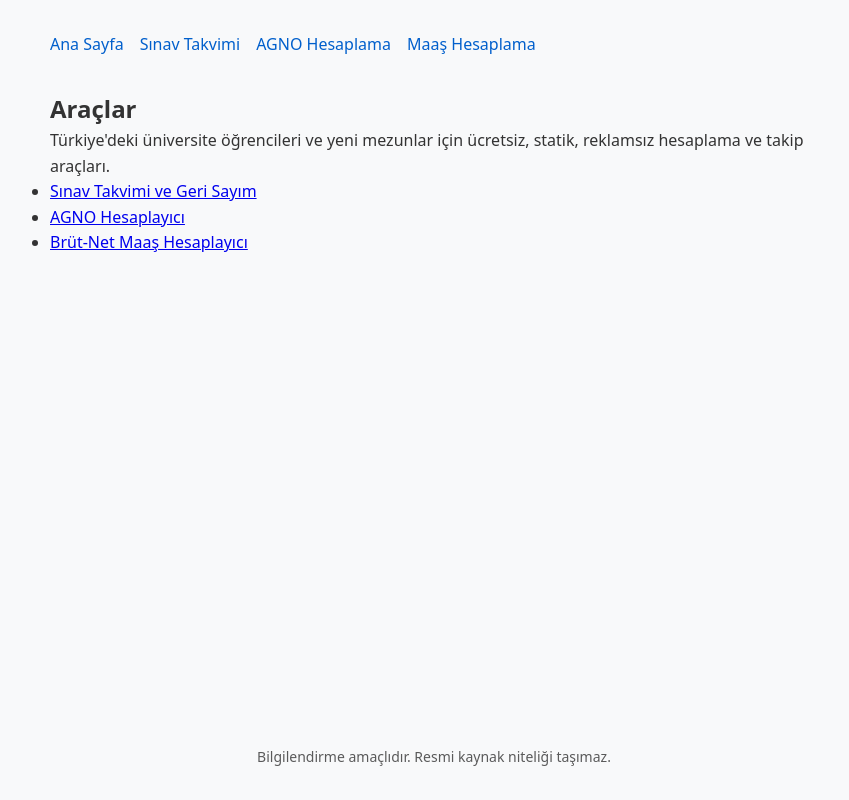
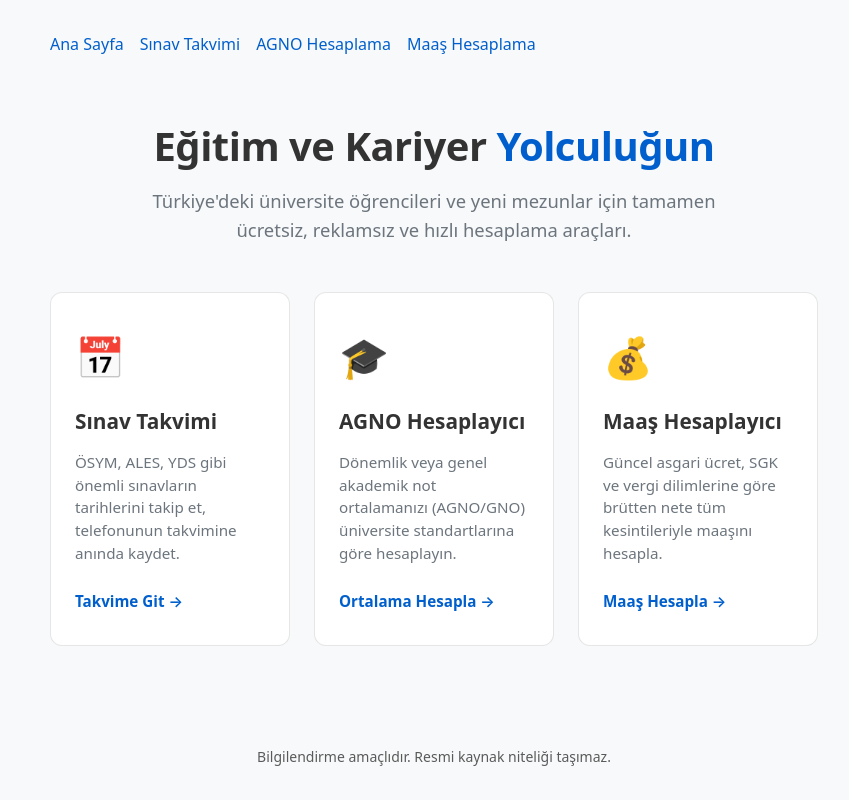
Before and after one commit to memesterpatugan/UniRota, an Astro site: page / in a window 1280 px wide. Shown: the whole page, without its empty margins (206-1055 px from the left). Built offline with nearby package versions, Linux system fonts and the light colour scheme; Astro itself is replaced by a stand-in of ours.

Commit message:
Feat: Ana sayfa tasarimi (Hero ve modern Card'lar ile) yenilendi

```diff
--- a/src/pages/index.astro
+++ b/src/pages/index.astro
@@ -3,13 +3,116 @@ import Layout from '../layouts/Layout.astro';
 ---
 
 <Layout title="Öğrenci ve Mezun Araçları">
-	<section>
-		<h1>Araçlar</h1>
-		<p>Türkiye'deki üniversite öğrencileri ve yeni mezunlar için ücretsiz, statik, reklamsız hesaplama ve takip araçları.</p>
-		<ul>
-			<li><a href="/sinav-takvimi">Sınav Takvimi ve Geri Sayım</a></li>
-			<li><a href="/agno-hesaplama">AGNO Hesaplayıcı</a></li>
-			<li><a href="/maas-hesaplama">Brüt-Net Maaş Hesaplayıcı</a></li>
-		</ul>
-	</section>
+  <div class="hero">
+    <h1>Eğitim ve Kariyer <span class="highlight">Yolculuğun</span></h1>
+    <p class="subtitle">Türkiye'deki üniversite öğrencileri ve yeni mezunlar için tamamen ücretsiz, reklamsız ve hızlı hesaplama araçları.</p>
+  </div>
+
+  <div class="tools-grid">
+    <a href="/sinav-takvimi" class="tool-card">
+      <div class="icon">📅</div>
+      <h2>Sınav Takvimi</h2>
+      <p>ÖSYM, ALES, YDS gibi önemli sınavların tarihlerini takip et, telefonunun takvimine anında kaydet.</p>
+      <span class="action-link">Takvime Git &rarr;</span>
+    </a>
+
+    <a href="/agno-hesaplama" class="tool-card">
+      <div class="icon">🎓</div>
+      <h2>AGNO Hesaplayıcı</h2>
+      <p>Dönemlik veya genel akademik not ortalamanızı (AGNO/GNO) üniversite standartlarına göre hesaplayın.</p>
+      <span class="action-link">Ortalama Hesapla &rarr;</span>
+    </a>
+
+    <a href="/maas-hesaplama" class="tool-card">
+      <div class="icon">💰</div>
+      <h2>Maaş Hesaplayıcı</h2>
+      <p>Güncel asgari ücret, SGK ve vergi dilimlerine göre brütten nete tüm kesintileriyle maaşını hesapla.</p>
+      <span class="action-link">Maaş Hesapla &rarr;</span>
+    </a>
+  </div>
 </Layout>
+
+<style>
+  .hero {
+    text-align: center;
+    padding: 2rem 0 3rem 0;
+  }
+  .hero h1 {
+    font-size: 2.5rem;
+    margin-bottom: 1rem;
+    line-height: 1.2;
+    letter-spacing: -0.5px;
+  }
+  .hero .highlight {
+    color: var(--primary-color);
+  }
+  .hero .subtitle {
+    font-size: 1.15rem;
+    color: #6c757d;
+    max-width: 600px;
+    margin: 0 auto;
+    line-height: 1.6;
+  }
+  .tools-grid {
+    display: grid;
+    grid-template-columns: repeat(auto-fit, minmax(230px, 1fr));
+    gap: 1.5rem;
+  }
+  .tool-card {
+    background: var(--container-bg);
+    border: 1px solid rgba(128, 128, 128, 0.2);
+    border-radius: 12px;
+    padding: 2rem 1.5rem;
+    text-decoration: none;
+    color: var(--text-color);
+    transition: transform 0.2s ease, box-shadow 0.2s ease, border-color 0.2s ease;
+    display: flex;
+    flex-direction: column;
+    height: 100%;
+  }
+  .tool-card:hover {
+    transform: translateY(-5px);
+    box-shadow: 0 10px 20px rgba(0,0,0,0.05);
+    border-color: var(--primary-color);
+  }
+  .icon {
+    font-size: 2.5rem;
+    margin-bottom: 1rem;
+  }
+  .tool-card h2 {
+    font-size: 1.3rem;
+    margin-bottom: 0.75rem;
+    margin-top: 0;
+  }
+  .tool-card p {
+    color: #6c757d;
+    font-size: 0.95rem;
+    line-height: 1.5;
+    flex-grow: 1;
+    margin-bottom: 1.5rem;
+  }
+  .action-link {
+    color: var(--primary-color);
+    font-weight: 600;
+    font-size: 0.95rem;
+    display: flex;
+    align-items: center;
+    gap: 0.5rem;
+    transition: gap 0.2s ease;
+  }
+  .tool-card:hover .action-link {
+    gap: 0.75rem; /* Oku hafif sağa kaydırır */
+  }
+
+  @media (prefers-color-scheme: dark) {
+    .hero .subtitle { color: #a0aab2; }
+    .tool-card p { color: #a0aab2; }
+    .tool-card:hover { box-shadow: 0 10px 20px rgba(0,0,0,0.4); }
+  }
+
+  @media (max-width: 600px) {
+    .hero h1 { font-size: 2rem; }
+    .hero .subtitle { font-size: 1rem; }
+    .tool-card { padding: 1.5rem; }
+  }
+</style>
```
